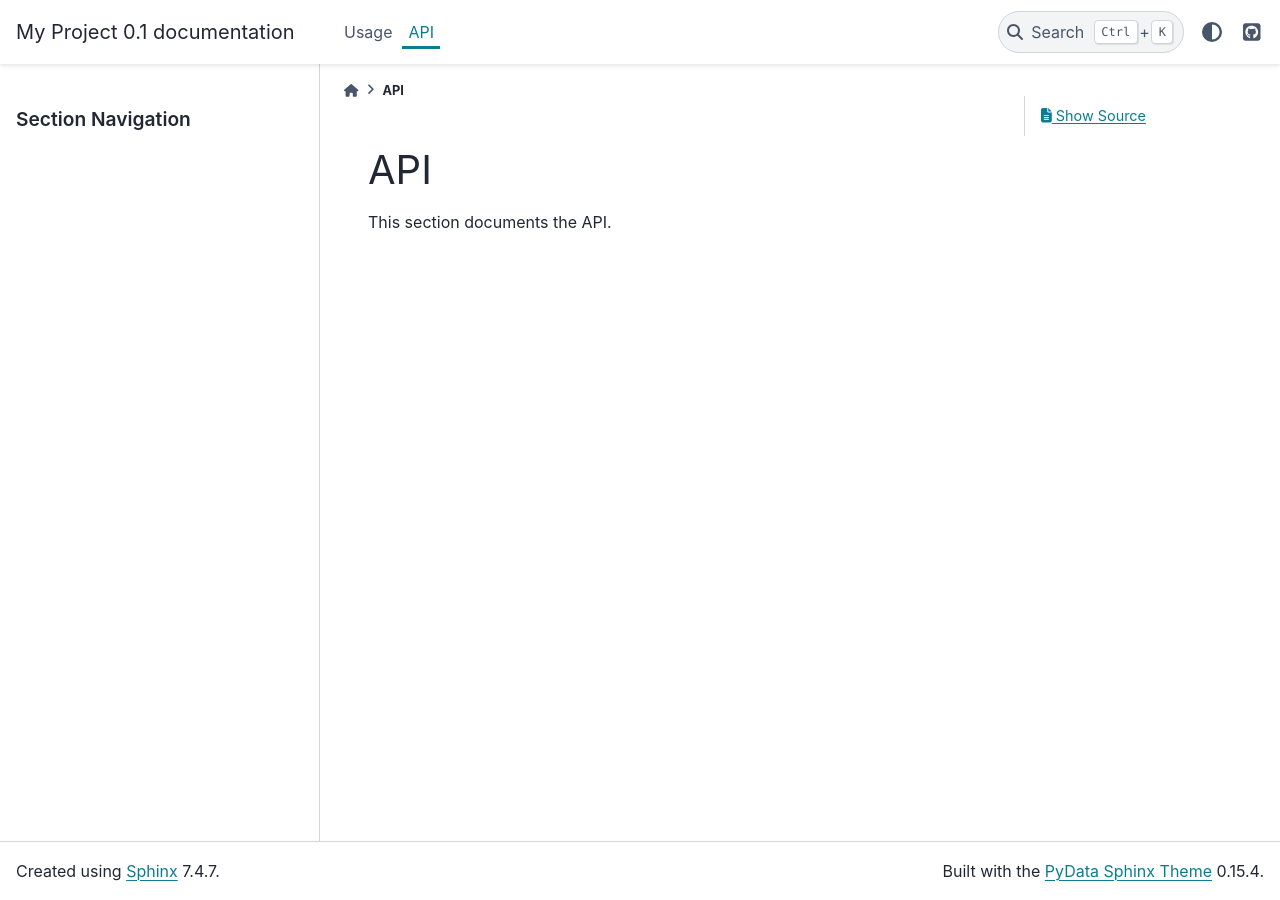
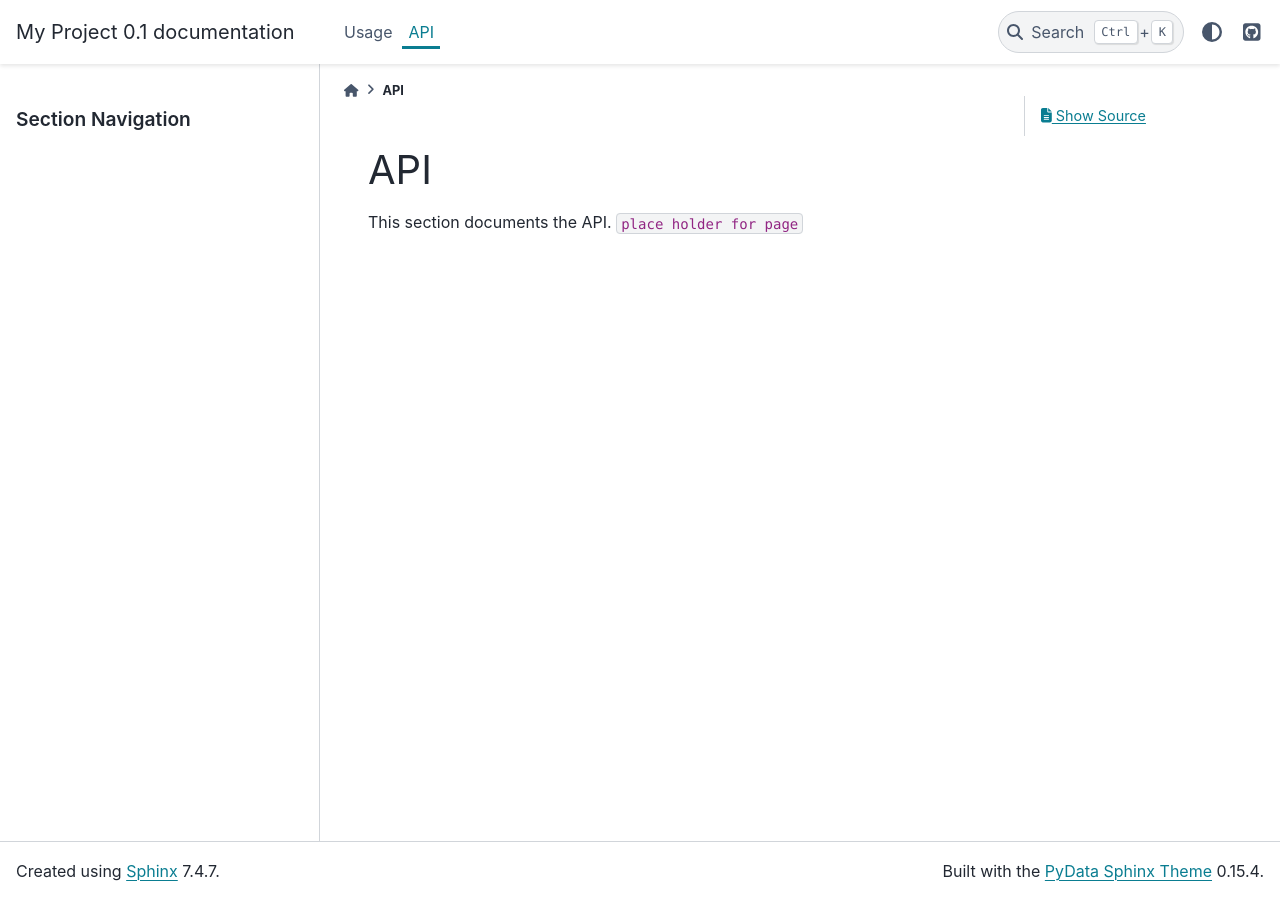
Before and after one commit to khaledmohamed00/khaledgamal.github.io, a Sphinx documentation site: the page built from docs/api.md, in a window 1280 px wide. Built offline with Sphinx 7.4.7 and the PyData theme 0.15.4, drawn with Linux system fonts in a browser that asks for light colours.

Commit message:
- simpe change to check

```diff
--- a/docs/api.md
+++ b/docs/api.md
@@ -1,3 +1,4 @@
 # API
 
 This section documents the API.
+`place holder for page`
```
Also changed, not shown: docs/usage.md (+1 -0 lines).
